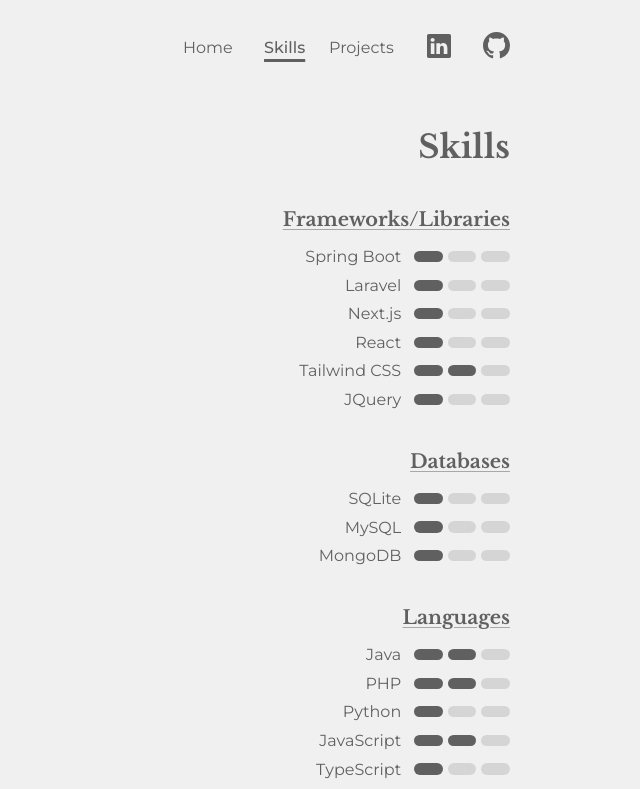
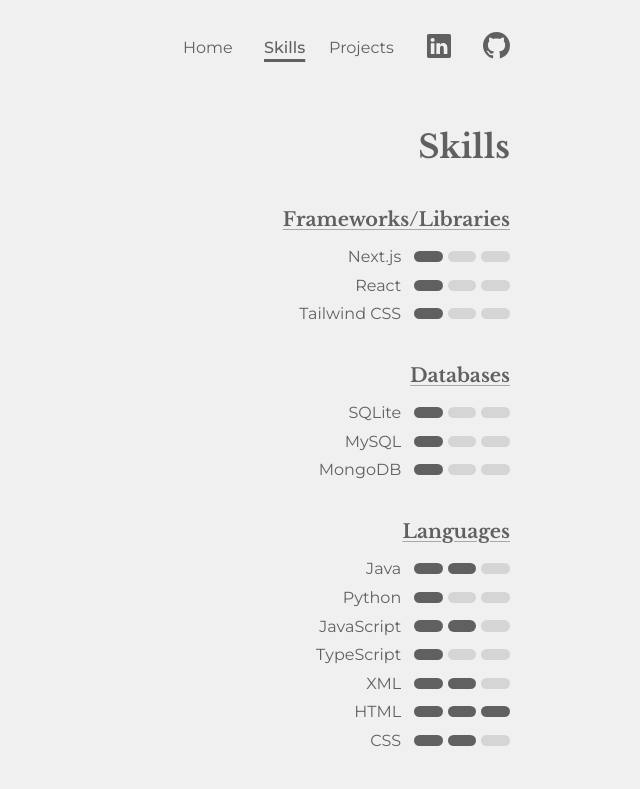
Before and after one commit to nhsneto/portfolio, a Next.js app: page /skills in a window 1280 px wide. Shown: the top 789 px of the page, without its empty margins (640-1280 px from the left). Built offline with nearby package versions, Linux system fonts and the light colour scheme.

Commit message:
Remove some skills

```diff
--- a/app/skills/page.tsx
+++ b/app/skills/page.tsx
@@ -15,12 +15,9 @@ export default function skillsPage() {
             <section>
               <h2 className={styles.skillsHeading}>Frameworks/Libraries</h2>
               <ul className={`${montserrat.className} ${styles.skills}`}>
-                <SkillItem text="Spring Boot" level={Level.Basic} />
-                <SkillItem text="Laravel" level={Level.Basic} />
                 <SkillItem text="Next.js" level={Level.Basic} />
                 <SkillItem text="React" level={Level.Basic} />
-                <SkillItem text="Tailwind CSS" level={Level.Intermediate} />
-                <SkillItem text="JQuery" level={Level.Basic} />
+                <SkillItem text="Tailwind CSS" level={Level.Basic} />
               </ul>
             </section>
 
@@ -37,12 +34,11 @@ export default function skillsPage() {
               <h2 className={styles.skillsHeading}>Languages</h2>
               <ul className={`${montserrat.className} ${styles.skills}`}>
                 <SkillItem text="Java" level={Level.Intermediate} />
-                <SkillItem text="PHP" level={Level.Intermediate} />
                 <SkillItem text="Python" level={Level.Basic} />
                 <SkillItem text="JavaScript" level={Level.Intermediate} />
                 <SkillItem text="TypeScript" level={Level.Basic} />
                 <SkillItem text="XML" level={Level.Intermediate} />
-                <SkillItem text="HTML" level={Level.Intermediate} />
+                <SkillItem text="HTML" level={Level.Advanced} />
                 <SkillItem text="CSS" level={Level.Intermediate} />
               </ul>
             </section>
@@ -51,7 +47,6 @@ export default function skillsPage() {
               <h2 className={styles.skillsHeading}>Testing</h2>
               <ul className={`${montserrat.className} ${styles.skills}`}>
                 <SkillItem text="JUnit" level={Level.Basic} />
-                <SkillItem text="Pest PHP" level={Level.Basic} />
               </ul>
             </section>
           </div>
```
